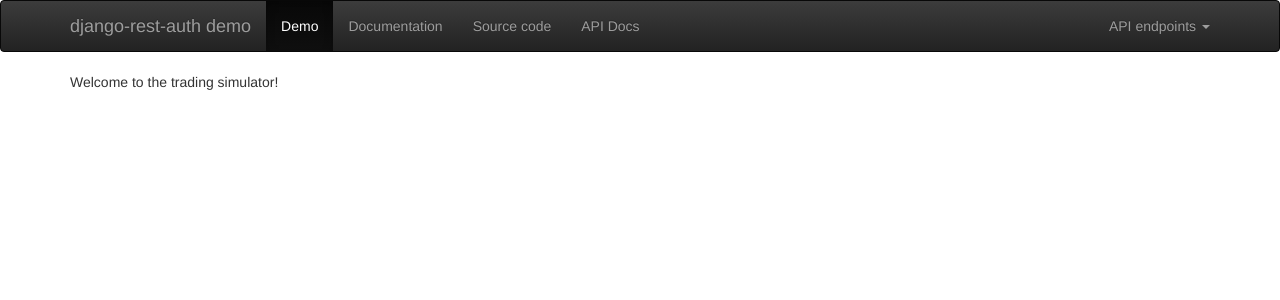
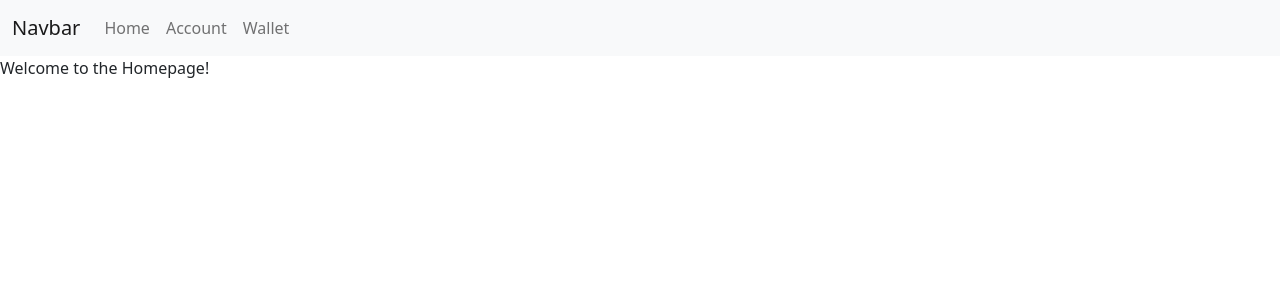
Before and after one commit to 5H1V/TradingSim, a Django app: page /home/ in a window 1280 px wide. Shown: the top 300 px of the page. Run offline with Django 5.2, Linux system fonts and the light colour scheme; some libraries are stand-ins or nearby versions.

Commit message:
edited base layout

```diff
--- a/djangotutorial/tradingapp/templates/account.html
+++ b/djangotutorial/tradingapp/templates/account.html
@@ -1,5 +1,5 @@
 {% extends "base.html" %} {% block content %}
-<h1>Todo List </h1>
+<h1>Account </h1>
 <u1>
     {% for todo in todos %}
     <li>
--- a/djangotutorial/tradingapp/templates/base.html
+++ b/djangotutorial/tradingapp/templates/base.html
@@ -1,98 +1,32 @@
 <!DOCTYPE html>
 <html lang="en">
   <head>
+    <!-- Required meta tags -->
     <meta charset="utf-8">
-    <meta http-equiv="X-UA-Compatible" content="IE=edge">
     <meta name="viewport" content="width=device-width, initial-scale=1">
-    <meta name="description" content="Django-rest-auth demo">
-    <meta name="author" content="Tivix, Inc.">
 
-    <title>django-rest-auth demo</title>
+    <!-- Bootstrap CSS -->
+    <link href="https://cdn.jsdelivr.net/npm/bootstrap@5.1.3/dist/css/bootstrap.min.css" rel="stylesheet" integrity="sha384-1BmE4kWBq78iYhFldvKuhfTAU6auU8tT94WrHftjDbrCEXSU1oBoqyl2QvZ6jIW3" crossorigin="anonymous">
 
-    <!-- Latest compiled and minified CSS -->
-    <link rel="stylesheet" href="https://maxcdn.bootstrapcdn.com/bootstrap/3.2.0/css/bootstrap.min.css">
+  </head>
+  <body>
+    <nav class="navbar navbar-expand-lg navbar-light bg-light">
+        <div class="container-fluid">
+          <a class="navbar-brand" href="#">Navbar</a>
+          <button class="navbar-toggler" type="button" data-bs-toggle="collapse" data-bs-target="#navbarNavAltMarkup" aria-controls="navbarNavAltMarkup" aria-expanded="false" aria-label="Toggle navigation">
+            <span class="navbar-toggler-icon"></span>
+          </button>
+          <div class="collapse navbar-collapse" id="navbarNavAltMarkup">
+            <div class="navbar-nav">
+              <a class="nav-link" href="home">Home</a>
+              <a class="nav-link" href="account">Account</a>
+              <a class="nav-link" href="wallet">Wallet</a>
 
-    <!-- Optional theme -->
-    <link rel="stylesheet" href="https://maxcdn.bootstrapcdn.com/bootstrap/3.2.0/css/bootstrap-theme.min.css">
-
-    <!-- HTML5 shim and Respond.js IE8 support of HTML5 elements and media queries -->
-    <!--[if lt IE 9]>
-      <script src="https://oss.maxcdn.com/html5shiv/3.7.2/html5shiv.min.js"></script>
-      <script src="https://oss.maxcdn.com/respond/1.4.2/respond.min.js"></script>
-    <![endif]-->
-  </head>
-
-<body role="document">
-
-    <div class="navbar navbar-inverse" role="navigation">
-      <div class="container">
-      <ul class="nav navbar-nav navbar-right">
-          <li class="dropdown">
-            <a href="#" class="dropdown-toggle" data-toggle="dropdown">API endpoints <span class="caret"></span></a>
-
-            <ul class="dropdown-menu" role="menu">
-                <!-- these pages don't require user token -->
-                <li><a href="{% url 'signup' %}">Signup</a></li>
-                <li><a href="{% url 'email-verification' %}">E-mail verification</a></li>
-                <li><a href="{% url 'login' %}">Login</a></li>
-                <li><a href="{% url 'password-reset' %}">Password Reset</a></li>
-                <li><a href="{% url 'password-reset-confirm' %}">Password Reset Confirm</a></li>
-                <li class="divider"></li>
-                <!-- these pages require user token -->
-                <li><a href="{% url 'user-details' %}">User details</a></li>
-                <li><a href="{% url 'logout' %}">Logout</a></li>
-                <li><a href="{% url 'password-change' %}">Password change</a></li>
-            </ul>
-          </li>
-        </ul>
-
-        <div class="navbar-header">
-          <button type="button" class="navbar-toggle collapsed" data-toggle="collapse" data-target=".navbar-collapse">
-            <span class="sr-only">Toggle navigation</span>
-            <span class="icon-bar"></span>
-            <span class="icon-bar"></span>
-            <span class="icon-bar"></span>
-          </button>
-          <a class="navbar-brand" href="/">django-rest-auth demo</a>
+            </div>
+          </div>
         </div>
-        <div class="collapse navbar-collapse">
-          <ul class="nav navbar-nav">
-            <li class="active"><a href="/">Demo</a></li>
-            <li><a target="_blank" href="http://django-rest-auth.readthedocs.org/en/latest/">Documentation</a></li>
-            <li><a target="_blank" href="https://github.com/Tivix/django-rest-auth">Source code</a></li>
-            <li><a target="_blank" href="{% url 'api_docs' %}">API Docs</a></li>
-          </ul>
-        </div><!--/.nav-collapse -->
-      </div>
-    </div>
-
-
-    <div class="container theme-showcase" role="main">
-      {% block content %}{% endblock %}
-    </div>
-    <!-- Bootstrap core JavaScript
-    ================================================== -->
-    <!-- Placed at the end of the document so the pages load faster -->
-    <script src="https://ajax.googleapis.com/ajax/libs/jquery/1.11.1/jquery.min.js"></script>
-    <script src="https://maxcdn.bootstrapcdn.com/bootstrap/3.2.0/js/bootstrap.min.js"></script>
-    <script type="text/javascript">
-      var error_response = function(data){
-        $('.api-response').html("API Response: " + data.status + ' ' + data.statusText + '<br/>Content: ' + data.responseText);
-      }
-      var susccess_response = function(data){
-        $('.api-response').html("API Response: OK<br/>Content: " + JSON.stringify(data));
-      }
-
-      $().ready(function(){
-        $('form.ajax-post button[type=submit]').click(function(){
-          var form = $('form.ajax-post');
-          $.post(form.attr('action'), form.serialize())
-          .fail(function(data){error_response(data);})
-          .done(function(data){susccess_response(data);});
-          return false;
-        });
-      });
-    </script>
-    {% block script %}{% endblock %}
+    </nav>
+    {% block content %}
+    {% endblock content %}
   </body>
 </html>
--- a/djangotutorial/tradingapp/templates/home.html
+++ b/djangotutorial/tradingapp/templates/home.html
@@ -1,4 +1,4 @@
 {% extends "base.html" %} {% block title %} Home Page {% endblock %}
 {% block content %}
-<p>Welcome to the trading simulator!</p>
+<p>Welcome to the Homepage!</p>
 {% endblock %}
--- a/djangotutorial/tradingapp/templates/wallet.html
+++ b/djangotutorial/tradingapp/templates/wallet.html
@@ -1,5 +1,5 @@
 {% extends "base.html" %} {% block content %}
-<h1>Stocks List</h1>
+<h1>Wallet</h1>
 <u1>
     {% for stock in wallet %}
     <li>
--- a/djangotutorial/tradingapp/urls.py
+++ b/djangotutorial/tradingapp/urls.py
@@ -4,5 +4,6 @@ from . import views
 urlpatterns = [
     path("", views.login, name="Login"),
     path("home/", views.home, name="Home"),
+    path("account/", views.account, name="Account"),
     path("wallet/", views.wallet, name="Wallet"),
 ]
--- a/djangotutorial/tradingapp/views.py
+++ b/djangotutorial/tradingapp/views.py
@@ -9,3 +9,6 @@ def home(request):
 
 def wallet(request):
     return render(request, "wallet.html")
+
+def account(request):
+    return render(request, "account.html")
```
Also changed, not shown: djangotutorial/tradingapp/templates/main/login_form.html (+4 -24 lines).
